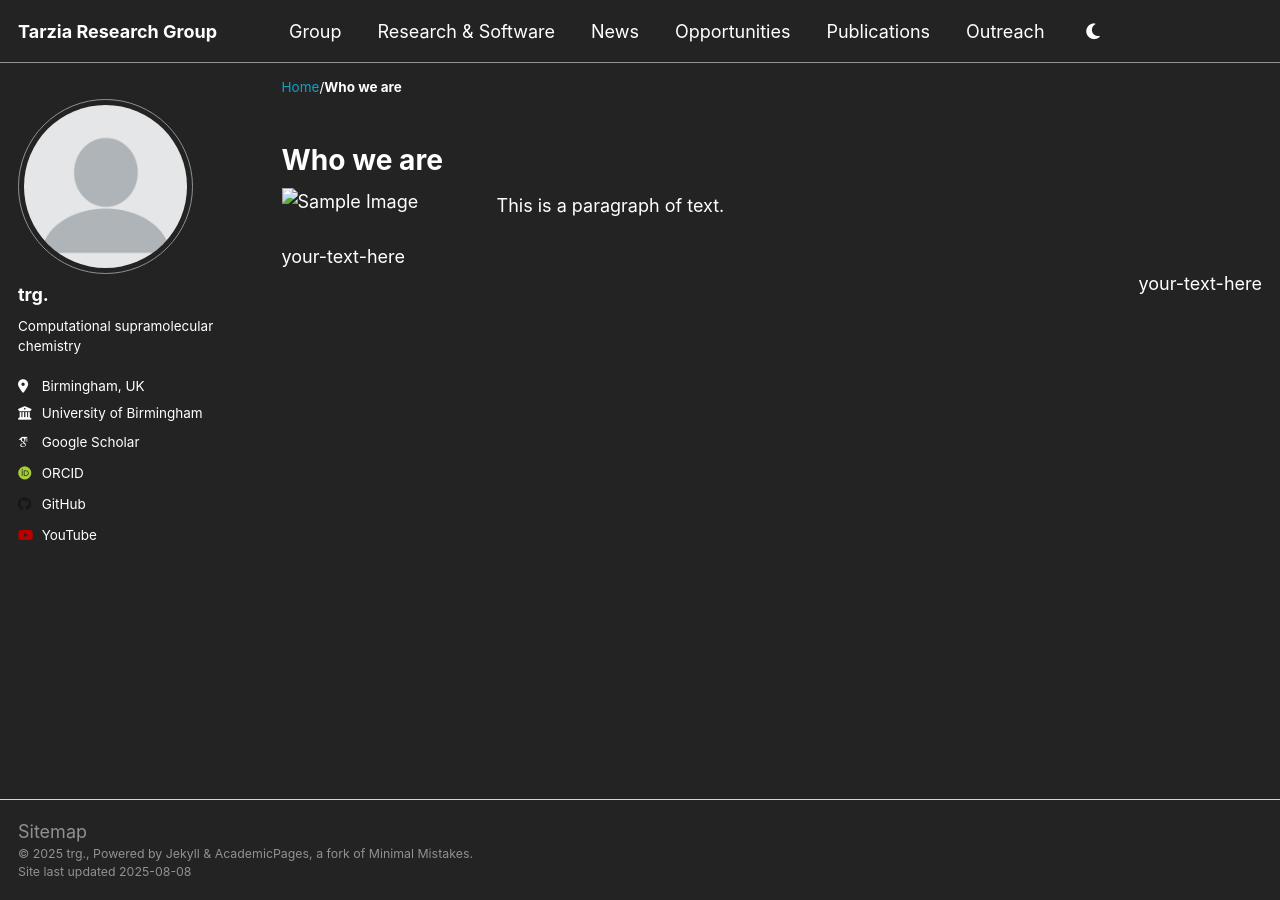
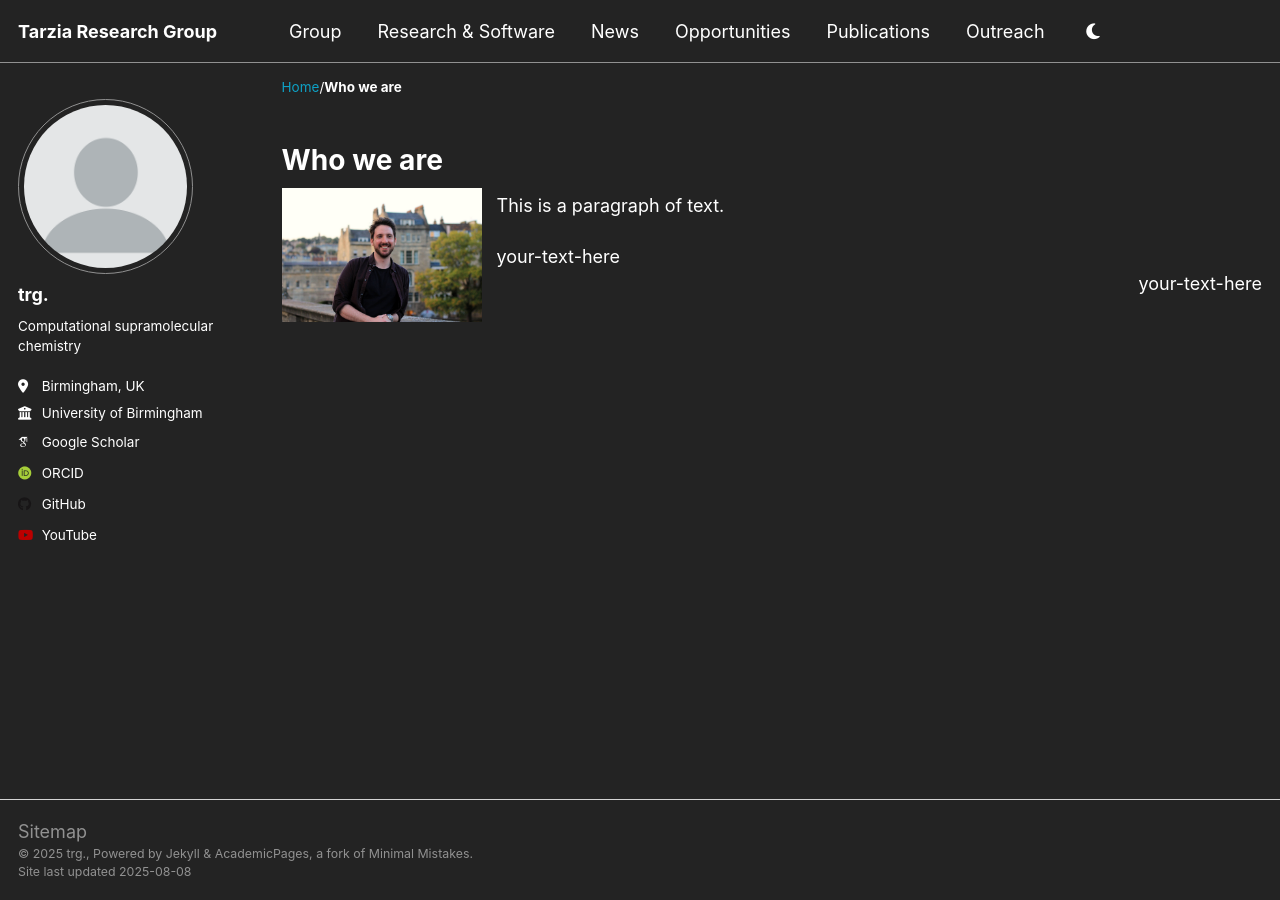
Before and after one commit to TarziaResearchGroup/TarziaResearchGroup.github.io, a Jekyll site: the page built from _pages/members.html, in a window 1280 px wide. Built offline with Jekyll 4.4.1, drawn with Linux system fonts in a browser that asks for light colours; some web fonts are replaced; a script that is not in the unit is left out.

Commit message:
Update members.html

```diff
--- a/_pages/members.html
+++ b/_pages/members.html
@@ -15,7 +15,7 @@ author_profile: true
     </style>
 </head>
 <body>
-    <img src="images/IMG_4899.JPG" alt="Sample Image" class="image-left" width="200">
+    <img src="../images/IMG_4899.JPG" alt="Sample Image" class="image-left" width="200">
     <p>
         This is a paragraph of text.
     </p>
```
